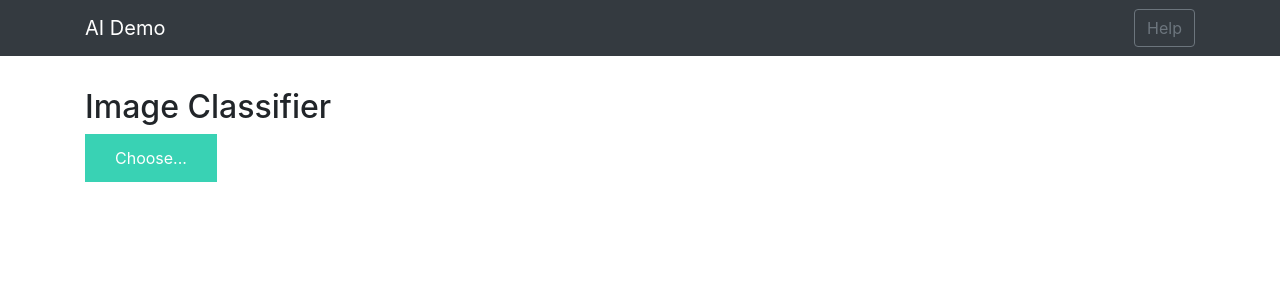
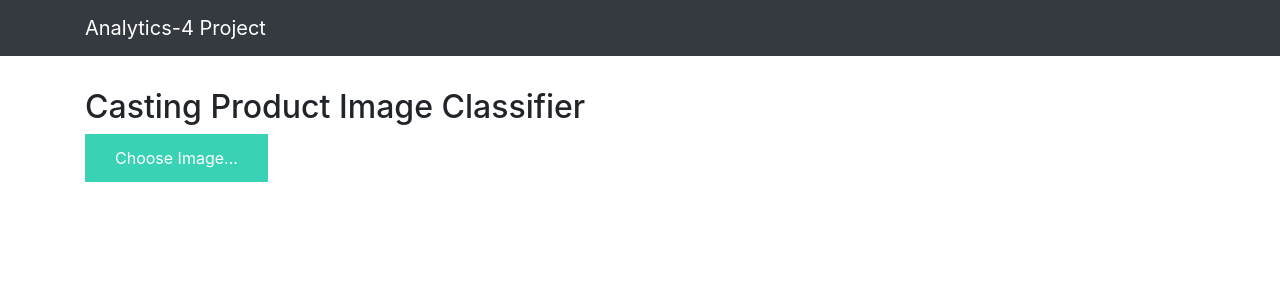
Before and after one commit to shwetana/Analytics_4_Project, a Flask app: page / in a window 1280 px wide. Shown: the top 300 px of the page. Run offline with Flask 2, Linux system fonts and the light colour scheme; some libraries are stand-ins or nearby versions.

Commit message:
changes commited

```diff
--- a/app.py
+++ b/app.py
@@ -24,20 +24,14 @@ MODEL_PATH = './EffNetcast.h5'
 
 # Load your trained model
 model = load_model(MODEL_PATH)
-# model._make_predict_function()          # Necessary
-# print('Model loaded. Start serving...')
 
-# You can also use pretrained model from Keras
-# Check https://keras.io/applications/
-#from keras.applications.resnet50 import ResNet50
-#model = ResNet50(weights='imagenet')
-#model.save('')
+
 print('Model loaded. Check http://127.0.0.1:5000/')
 
 
 def model_predict(img_path, model):
     img = image.load_img(img_path, target_size=(224, 224))
-
+    # efficientnetb0 input image size = 224,224,3
     # Preprocessing the image
     x = image.img_to_array(img)
     # x = np.true_divide(x, 255)
@@ -71,12 +65,6 @@ def upload():
 
         # Make prediction
         preds = model_predict(file_path, model)
-        print("===============print predicted class====================")
-        print(preds)
-        # Process your result for human
-        # pred_class = preds.argmax(axis=-1)            # Simple argmax
-        # pred_class = decode_predictions(preds, top=1)   # ImageNet Decode
-        # result = str(pred_class[0][0][1])               # Convert to string
 
         result = ""
 
--- a/templates/base.html
+++ b/templates/base.html
@@ -4,7 +4,7 @@
     <meta charset="UTF-8">
     <meta name="viewport" content="width=device-width, initial-scale=1.0">
     <meta http-equiv="X-UA-Compatible" content="ie=edge">
-    <title>AI Demo</title>
+    <title>Analytics 4</title>
     <link href="https://cdn.bootcss.com/bootstrap/4.0.0/css/bootstrap.min.css" rel="stylesheet">
     <script src="https://cdn.bootcss.com/popper.js/1.12.9/umd/popper.min.js"></script>
     <script src="https://cdn.bootcss.com/jquery/3.3.1/jquery.min.js"></script>
@@ -15,8 +15,7 @@
 <body>
     <nav class="navbar navbar-dark bg-dark">
         <div class="container">
-            <a class="navbar-brand" href="#">AI Demo</a>
-            <button class="btn btn-outline-secondary my-2 my-sm-0" type="submit">Help</button>
+            <a class="navbar-brand" href="#">Analytics-4 Project</a>
         </div>
     </nav>
     <div class="container">
--- a/templates/index.html
+++ b/templates/index.html
@@ -1,11 +1,11 @@
 {% extends "base.html" %} {% block content %}
 
-<h2>Image Classifier</h2>
+<h2>Casting Product Image Classifier</h2>
 
 <div>
     <form id="upload-file" method="post" enctype="multipart/form-data">
         <label for="imageUpload" class="upload-label">
-            Choose...
+            Choose Image...
         </label>
         <input type="file" name="file" id="imageUpload" accept=".png, .jpg, .jpeg">
     </form>
@@ -16,7 +16,7 @@
             </div>
         </div>
         <div>
-            <button type="button" class="btn btn-primary btn-lg " id="btn-predict">Predict!</button>
+            <button type="button" class="btn btn-primary btn-lg " id="btn-predict">Make Prediction!</button>
         </div>
     </div>
 
```
Also changed, not shown: uploads/images-stories-site_image-metal_putty-01-sand-casting-defects-flash-scab-swell-casting-defects-500x500.jpg (added).
